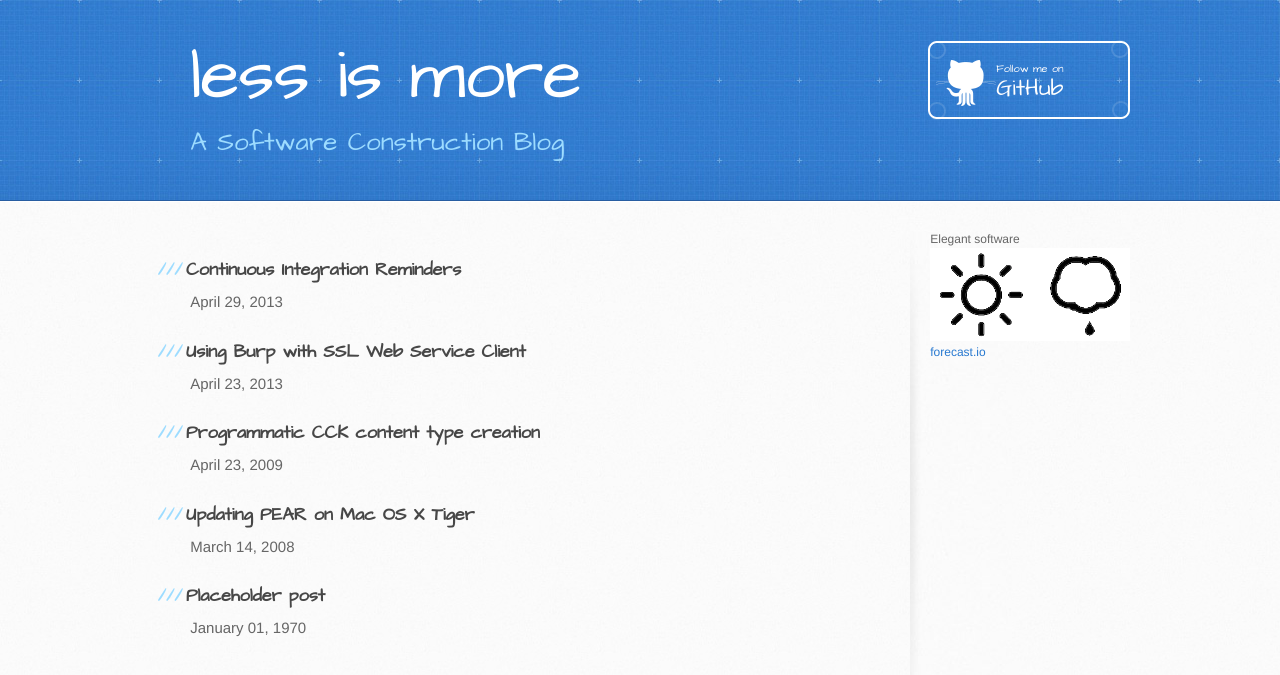
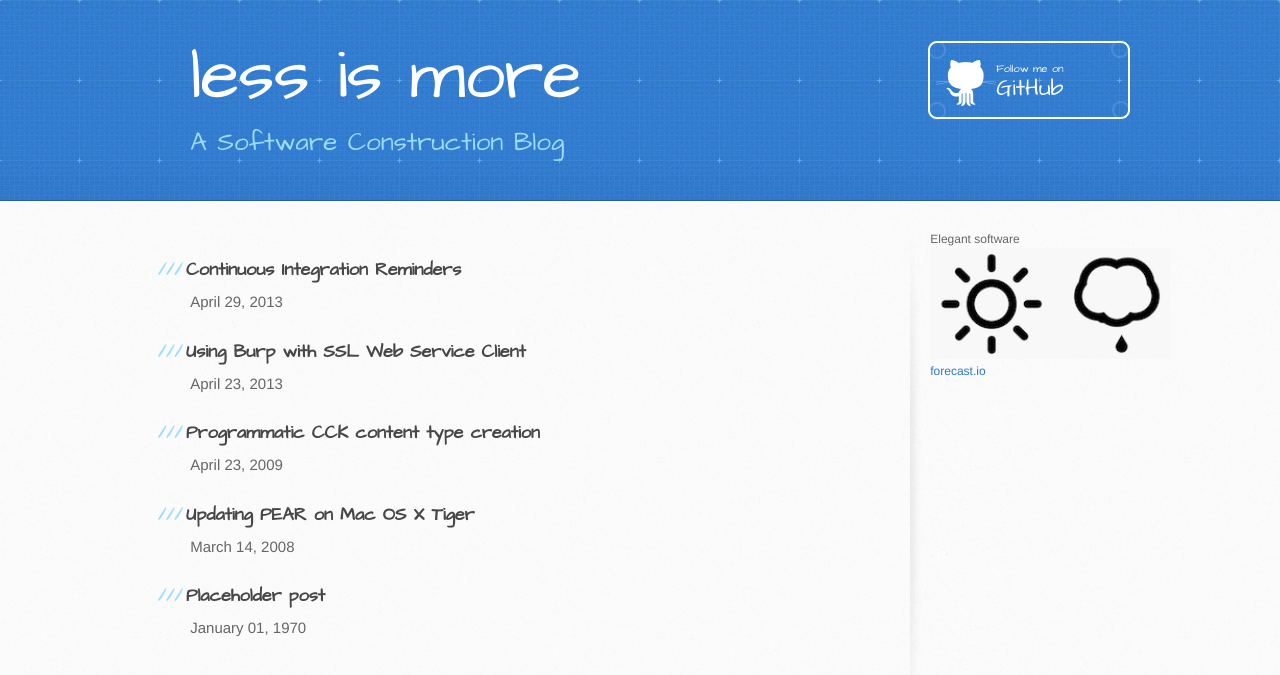
Before and after one commit to cxj/cxj.github.io, a Jekyll site: the page built from index.html, in a window 1280 px wide. Shown: the top 675 px of the page. Built offline with Jekyll 4.4.1, drawn with Linux system fonts in a browser that asks for light colours; Markdown is read by kramdown in place of the engine named in the settings.

Commit message:
Once more with feeling?  Retina display DPI issue?

```diff
--- a/index.html
+++ b/index.html
@@ -45,7 +45,7 @@ title: less is more
 
         <aside id="sidebar">
           <h3>Elegant software</h3>
-          <p><img src="images/skycons.png" width="200px"><a href="http://forecast.io/">forecast.io</a></p>
+          <p><img src="images/skycons.png" width="240px"><a href="http://forecast.io/">forecast.io</a></p>
         </aside>
       </div>
     </div>
```
Also changed, not shown: images/skycons.png.
